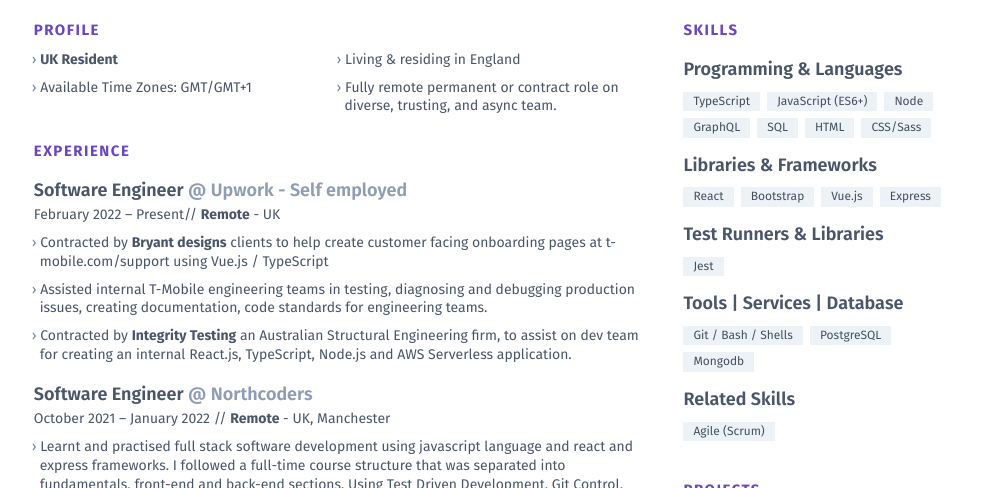
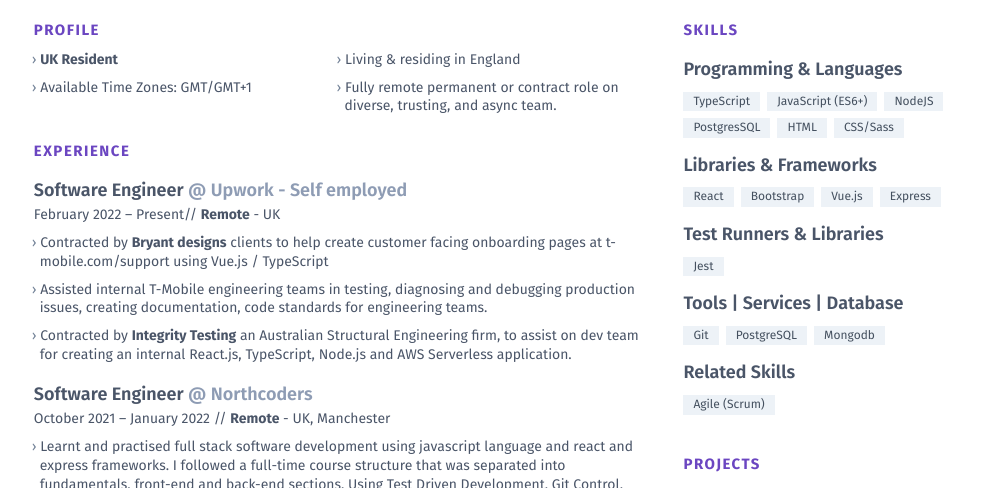
Before and after one commit to blessinguche/resume, a website: page docs/index.html in a window 1280 px wide. Shown: the part 243-731 px from the top of the page, without its empty margins (139-1138 px from the left). Drawn offline with nearby package versions, Linux system fonts and the light colour scheme; files that its build step writes are made by us from their sources.

Commit message:
resume update languages and skills

```diff
--- a/docs/index.html
+++ b/docs/index.html
@@ -435,13 +435,13 @@
                     JavaScript (ES6+)
                   </li>
                   <li class="px-2.5 mr-1.6 mb-1.6 text-xs text-gray-750 print:bg-white print:border-inset bg-gray-200">
-                    Node
+                    NodeJS
                   </li>
+                  <!-- <li class="px-2.5 mr-1.6 mb-1.6 text-xs text-gray-750 print:bg-white print:border-inset bg-gray-200">
+                    GraphQL
+                  </li> -->
                   <li class="px-2.5 mr-1.6 mb-1.6 text-xs text-gray-750 print:bg-white print:border-inset bg-gray-200">
-                    GraphQL
-                  </li>
-                  <li class="px-2.5 mr-1.6 mb-1.6 text-xs text-gray-750 print:bg-white print:border-inset bg-gray-200">
-                    SQL
+                    PostgresSQL
                   </li>
                   <li class="px-2.5 mr-1.6 mb-1.6 text-xs text-gray-750 print:bg-white print:border-inset bg-gray-200">
                     HTML
@@ -533,7 +533,7 @@
               <div class="my-2.5 last:pb-1.5">
                 <ul class="flex flex-wrap text-md leading-relaxed -mr-1.6 -mb-1.6">
                   <li class="px-2.5 mr-1.6 mb-1.6 text-xs text-gray-750 print:bg-white print:border-inset bg-gray-200">
-                    Git / Bash / Shells
+                    Git
                   </li>
                   <!-- <li class="px-2.5 mr-1.6 mb-1.6 text-xs text-gray-750 print:bg-white print:border-inset bg-gray-200">
                     Eslint
```
